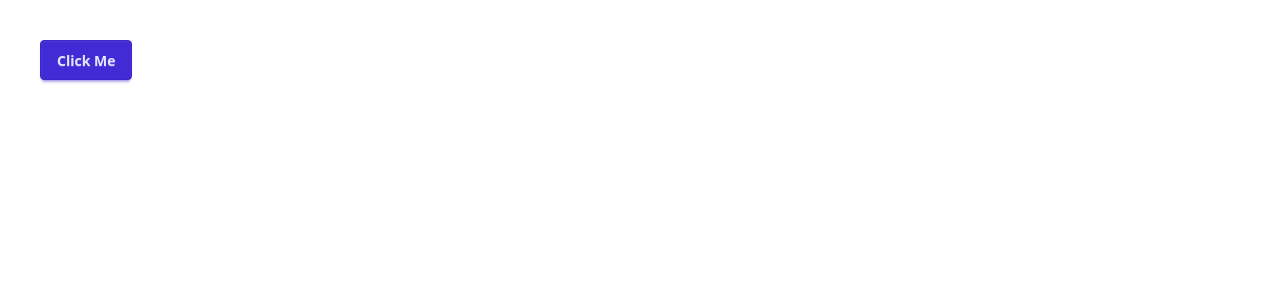
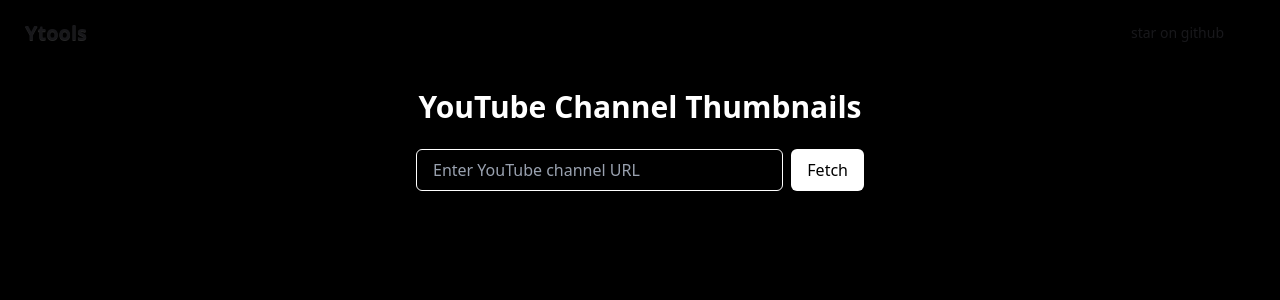
Before and after one commit to Abhishek-bramhawale/yt-thumbnail, a Next.js app: page / in a window 1280 px wide. Shown: the top 300 px of the page. Built offline with nearby package versions, Linux system fonts and the light colour scheme.

Commit message:
button name changes on loading

```diff
--- a/src/app/globals.css
+++ b/src/app/globals.css
@@ -1,2 +1,6 @@
 @import "tailwindcss";
 @plugin "daisyui";
+
+body {
+  /* background-color: white !important; */
+}
--- /dev/null
+++ b/src/app/main.js
@@ -0,0 +1,65 @@
+"use client";
+
+import { useState } from "react";
+
+export default function Main() {
+  const [channelUrl, setChannelUrl] = useState("");
+  const [loading, setLoading] = useState(false);
+  const [error, setError] = useState(null);
+  const [thumbnails, setThumbnails] = useState([]);
+
+  const handleFetchThumbnails = (e) => {
+    e.preventDefault();
+    setError(null);
+    setThumbnails([]);
+    setLoading(true);
+
+
+  };
+
+  return (
+    <div className="min-h-screen flex flex-col items-center justify-start p-6 bg-black text-white">
+      <h1 className="text-3xl font-bold mb-6 text-center text-white">
+        YouTube Channel Thumbnails
+      </h1>
+
+      <form
+        onSubmit={handleFetchThumbnails}
+        className="w-full max-w-md flex gap-2 mb-6"
+      >
+        <input
+          type="text"
+          placeholder="Enter YouTube channel URL"
+          value={channelUrl}
+          onChange={(e) => setChannelUrl(e.target.value)}
+          required
+          className="flex-1 px-4 py-2 border border-white rounded-md focus:outline-none focus:ring-2 focus:ring-white bg-black text-white placeholder-gray-400"
+        />
+        <button
+          type="submit"
+          className="bg-white text-black px-4 py-2 rounded-md hover:bg-gray-300 transition-colors"
+          disabled={loading}
+        >
+          {loading ? "Fetching..." : "Fetch"}
+        </button>
+      </form>
+
+      {error && (
+        <div className="text-red-500 font-medium mb-4">{error}</div>
+      )}
+
+      {thumbnails.length > 0 && (
+        <div className="grid grid-cols-2 md:grid-cols-3 lg:grid-cols-4 gap-4 w-full max-w-5xl">
+          {thumbnails.map((thumb, idx) => (
+            <img
+              key={idx}
+              src={thumb}
+              alt={`Thumbnail ${idx + 1}`}
+              className="w-full rounded-md border border-white"
+            />
+          ))}
+        </div>
+      )}
+    </div>
+  );
+}
--- a/src/app/navbar.js
+++ b/src/app/navbar.js
@@ -1,19 +1,20 @@
-<div className="navbar bg-base-100 shadow-sm">
+"use client";
+
+export default function Navbar(){
+    return(
+<div className="navbar bg-black shadow-sm">
   <div className="flex-1">
-    <a className="btn btn-ghost text-xl">daisyUI</a>
+    <a className="btn btn-ghost text-xl">Ytools</a>
   </div>
   <div className="flex-none">
     <ul className="menu menu-horizontal px-1">
-      <li><a>Link</a></li>
+      <li><a href="https://github.com/Abhishek-bramhawale/yt-thumbnail" target="_">star on github</a></li>
       <li>
-        <details>
-          <summary>Parent</summary>
-          <ul className="bg-base-100 rounded-t-none p-2">
-            <li><a>Link 1</a></li>
-            <li><a>Link 2</a></li>
-          </ul>
-        </details>
+
       </li>
     </ul>
   </div>
 </div>
+    )
+
+}
--- a/src/app/page.js
+++ b/src/app/page.js
@@ -1,10 +1,16 @@
 import Image from "next/image";
+import Navbar from "./navbar.js"
+import App from "./main.js"
 
 export default function Home() {
   return (
-    <div className="m-10">
+    <div >
       {/* hii */}
-      <button class="btn btn-primary">Click Me</button>
+      {/* <button class="btn btn-primary">Click Me</button>
+       */}
+
+       <Navbar/>
+       <App/>
     </div>
 
 
```
